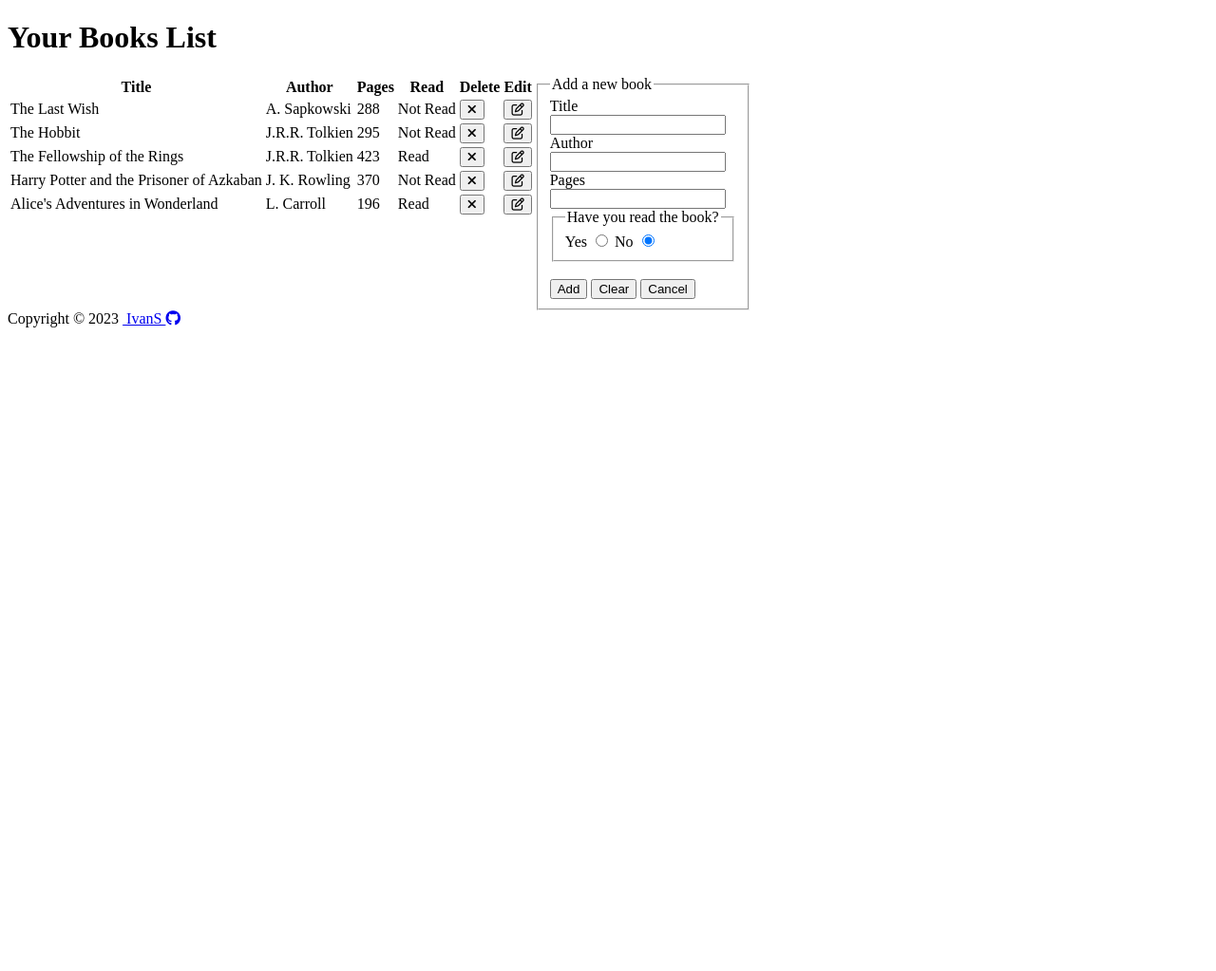
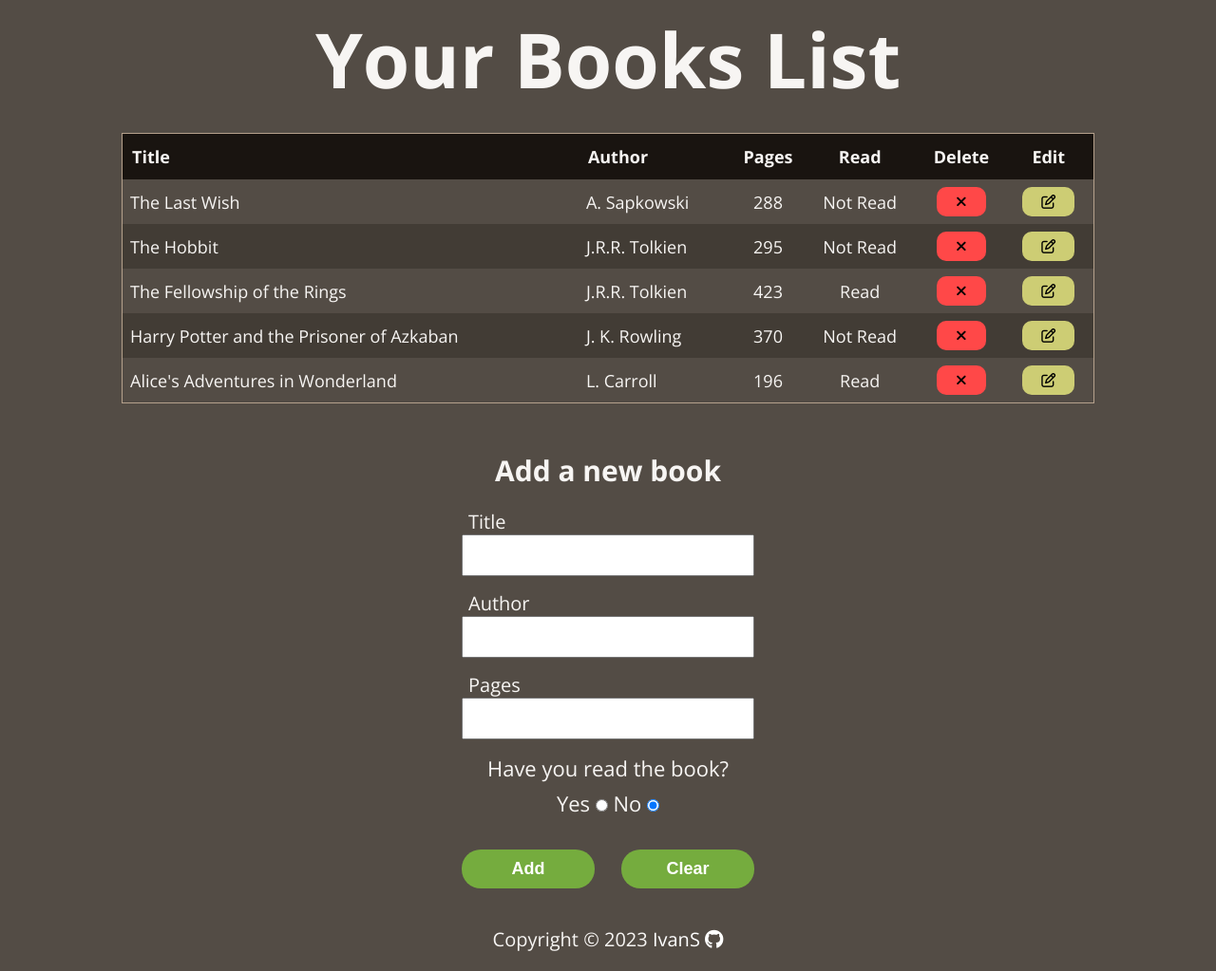
Before and after one commit to ivan-s-s/Lib, a plain HTML site: page index.html in a window 1280 px wide. Shown: the whole page at 95% size. Before the commit the page ends 800 px from the top, so only its background shows below. Drawn offline with nearby package versions, Linux system fonts and the light colour scheme.

Commit message:
Update styles of table and form elements

```diff
--- a/style.css
+++ b/style.css
@@ -1,7 +1,260 @@
+@import url('https://fonts.googleapis.com/css2?family=Open+Sans:wght@400;700&display=swap');
+
+*,
+*::before,
+*::after {
+    margin: 0;
+    padding: 0;
+    box-sizing: border-box;
+}
+
+html {
+    font-size: 62.5%;
+    font-family: 'Open Sans', sans-serif;
+    background-color: #534C45;
+    color: #f7f5f3;
+    min-height: 100dvh;
+}
+
+body {
+    margin: 0;
+    display: grid;
+    grid-template-columns: 1fr;
+    grid-template-rows: 10rem 1fr 6.7rem;
+    width: 100dvw;
+    height: 100dvh;
+}
+
+header {
+    display: grid;
+    grid-column: 1 / 2;
+    grid-row: 1 / 2;
+    justify-content: center;
+    padding: 0.7rem 0;
+    font-size: 4rem;
+}
+
 main {
+    display: grid;
+    grid-template-columns: 1fr;
+    grid-template-rows: 1fr;
+    justify-content: center;
+    align-items: start;
+
+}
+
+.container {
+    display: grid;
+    justify-content: center;
+    align-items: start;
+    grid-template-columns: 1fr;
+    grid-template-rows: 1fr;
+    margin-top: 4rem;
+}
+
+#libTable {
+    font-size: 1.8rem;
+    border-collapse: collapse;
+    width: 80%;
+    margin: auto;
+    border: 1px solid #b5a18c;
+}
+
+#libTable td,
+#libTable th {
+    padding: 0.8rem;
+
+}
+
+#libTable tr:nth-child(even) {
+    background-color: #423c35;
+}
+
+#libTable th {
+    padding: 1.2rem 0;
+    background-color: #191410;
+}
+
+.pages,
+.read,
+.delete,
+.update {
+    text-align: center;
+}
+
+#libTable .th-title,
+#libTable .th-author {
+    text-align: left;
+    padding-left: 1rem;
+}
+
+.btn {
+    padding: 0.7rem 2rem;
+    border-radius: 1rem;
+    border: none;
+}
+
+.delete .btn {
+    font-size: 1.5rem;
+    background-color: #ff4848;
+}
+
+.delete .btn:hover {
+    background-color: #ff1b1b;
+}
+
+.update .btn {
+    font-size: 1.5rem;
+    background-color: #cdcd74;
+}
+
+.update .btn:hover {
+    background-color: #b4b450;
+}
+
+.form {
+    padding-top: 1rem;
+    display: grid;
+    grid-template-columns: .8fr 2fr .8fr;
+    font-size: 2rem;
+    justify-content: center;
+    align-items: center;
+}
+
+.formField {
+    border: none;
+    padding: 2rem 30rem;
+}
+
+.formField>legend {
+    text-align: center;
+}
+
+.titleForm {
+    font-size: 3rem;
+    font-weight: 700;
+}
+
+#title,
+#author,
+#pages,
+#read {
+    width: 100%;
+    font-size: 2.2rem;
+    padding: .7rem;
+    margin-bottom: 1.5rem;
+}
+
+#read {
+    border: none;
+    text-align: center;
+    margin-bottom: 0;
+}
+
+.label {
+    padding-left: 0.7rem;
+}
+
+.formBtns {
     display: flex;
+    justify-content: center;
+    align-items: center;
+    gap: 2.8rem;
+}
+
+button#submit,
+button#update,
+button#clear,
+button#cancel {
+    width: 14rem;
+    padding: 1rem 2.4rem;
+    font-size: 1.8rem;
+    font-weight: 700;
+    border: none;
+    border-radius: 2rem;
+    color: #fff;
+    cursor: pointer;
+}
+
+button#submit,
+button#clear {
+    background-color: #75ac3e;
+}
+
+button#update,
+button#cancel {
+    background-color: #3e96ac;
+}
+
+button#submit:hover,
+button#clear:hover {
+    background-color: #59882a;
+}
+
+button#update:hover,
+button#cancel:hover {
+    background-color: #297a8f;
 }
 
 #update {
     display: none;
 }
+
+#cancel {
+    display: none;
+}
+
+footer {
+    display: flex;
+    justify-content: center;
+    align-items: center;
+    width: 100%;
+    padding: 2rem 0;
+    font-size: 2rem;
+}
+
+footer>a {
+    text-decoration: none;
+    color: #fff;
+    cursor: pointer;
+}
+
+footer>a:visited {
+    color: #fff;
+}
+
+footer>a:hover {
+    color: #48bb3e;
+}
+
+@media screen and (max-width: 768px) {
+    header {
+        font-size: 3rem;
+    }
+
+    .formField {
+        padding: 2rem 15rem;
+    }
+}
+
+@media screen and (max-width: 480px) {
+    header {
+        font-size: 2.5rem;
+    }
+
+    body {
+        grid-template-rows: 7rem 1fr 6.7rem;
+    }
+
+    .container {
+        margin-top: 1rem;
+    }
+
+    #libTable {
+        width: 100%;
+    }
+
+    .formField {
+        padding: 2rem 10rem;
+    }
+}
```
